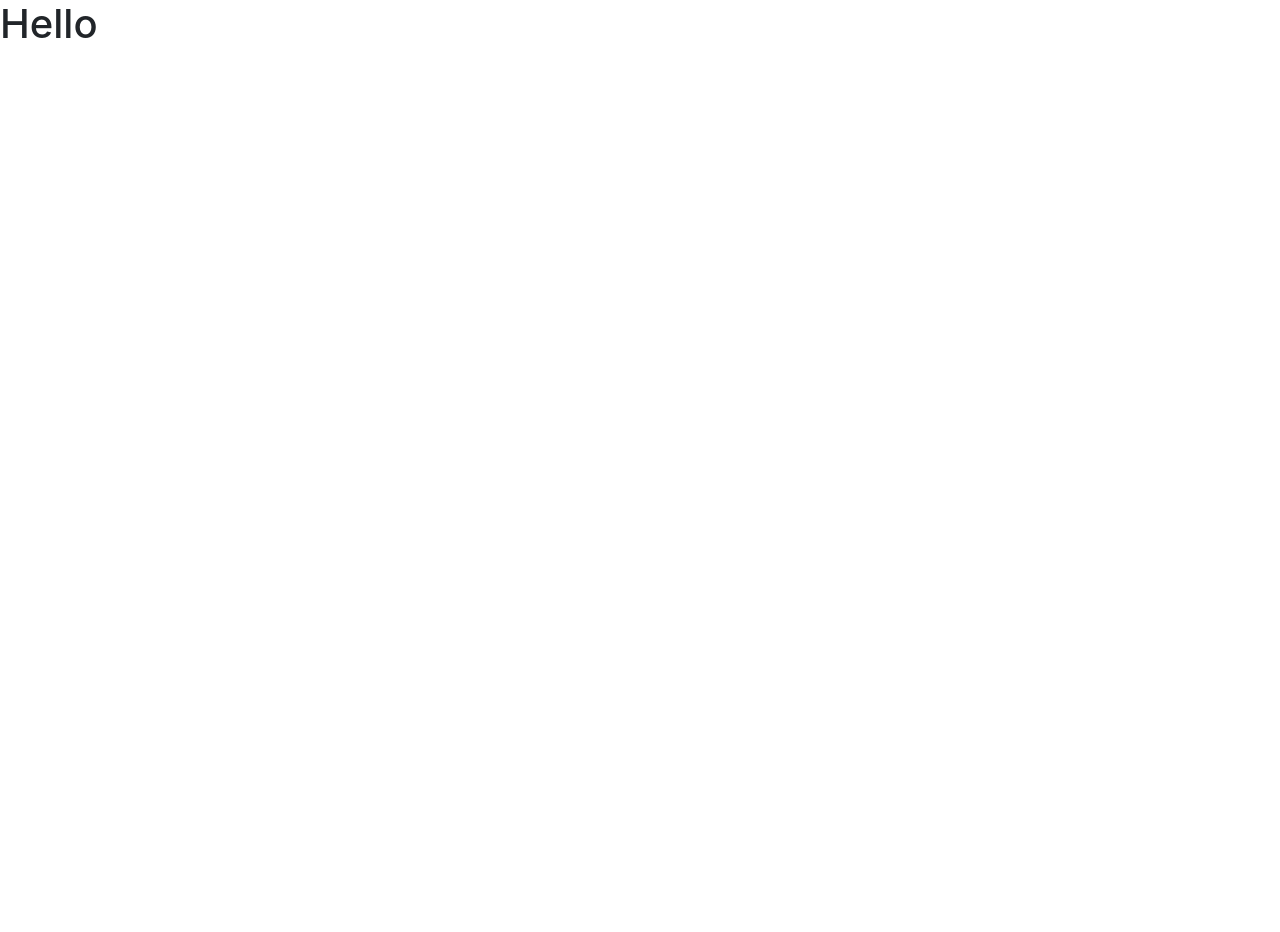
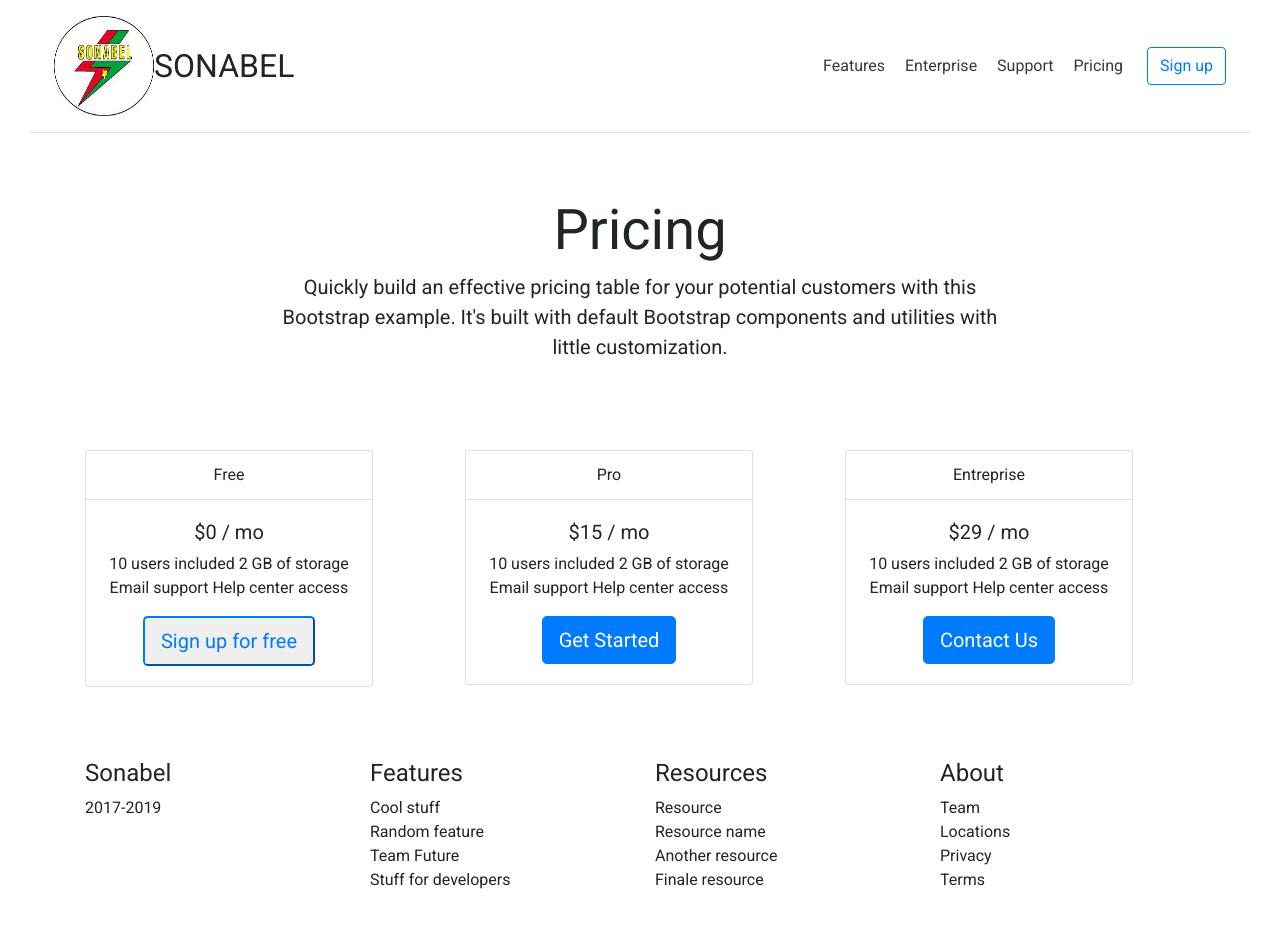
Before and after one commit to MalickFirst/Pricing-Page, a website: page index.html in a window 1280 px wide. Before the commit the page ends 800 px from the top, so only its background shows below. Drawn offline with nearby package versions, Linux system fonts and the light colour scheme.

Commit message:
Hmtl and css

```diff
--- a/index.html
+++ b/index.html
@@ -1,27 +1,108 @@
-<!DOCTYPE html>
+<!doctype html>
 <html lang="en">
-<head>
-    <meta charset="UTF-8">
-    <meta http-equiv="X-UA-Compatible" content="IE=edge">
-    <meta name="viewport" content="width=device-width, initial-scale=1.0">
+  <head>
+    <!-- Required meta tags -->
+    <meta charset="utf-8">
+    <meta name="viewport" content="width=device-width, initial-scale=1">
+
+    <!-- Bootstrap CSS -->
     <link rel="stylesheet" href="node_modules/bootstrap/dist/css/bootstrap.min.css" />
     <link rel="stylesheet" href="node_modules/bootstrap-social/bootstrap-social.css" />
     <link rel="stylesheet" href="node_modules/font-awesome/css/font-awesome.min.css" />
+    <link href="https://fonts.googleapis.com/css2?family=Lobster&family=Roboto&display=swap" rel="stylesheet">
     <link rel="stylesheet" href="style.css">
-    <title>A Pricing Page</title>
-</head>
-<body>
+    <title>Princing Page</title>
+  </head>
+
+  <div class="container-fluid">
+
+    <section id="Navigation">
+      <div class="container-fluid">
+        <div class="d-flex flex-column flex-md-row align-items-center p-3 px-md-4 mb-3 bg-white border-bottom box-shadow">
+          <img src="img/logo.jpg" height="100" width="100"  alt="logo" >
+         <h2 class="my-0 mr-md-auto ">SONABEL</h2>
+         <nav class="my-2 my-md-0 mr-md-3 ms-auto">
+             <a class="p-2 text-dark" href="#">Features</a>
+             <a class="p-2 text-dark" href="#">Enterprise</a>
+             <a class="p-2 text-dark" href="#">Support</a>
+             <a class="p-2 text-dark" href="#">Pricing</a>
+           </nav>
+           <a class="btn btn-outline-primary" href="#">Sign up</a>
+     </div>
+      </div>
+
+ </section>
 
 
- <h1>Hello</h1>
+<section id="Heading">
+   <div class="container text-center py-5">
+       <h1 class="display-4 ">Pricing</h1>
+       <p class="lead ">Quickly build an effective pricing table for your potential customers with this <br>Bootstrap example. It's built with default Bootstrap components and utilities with<br> little customization.</p>
+    </div>
+</section>
+
+<section id="Price" class="py-4 ">
+ <div class="container text-center">
+   <div class="row">
+     <div class="col-12 col-md-6 col-lg-4 mb-4">
+       <div class="card" style="width: 18rem">
+         <div class="card-header bg-white">Free</div>
+         <div class="card-body">
+           <h5>$0 / mo</h5>
+           <p>10 users included 2 GB of storage Email support Help center access</p>
+           <button class="btn-outline-primary btn-lg ">Sign up for free</button>
+         </div>
+       </div>
+     </div>
+     <div class="col-12 col-md-6 col-lg-4 mb-4">
+       <div class="card" style="width: 18rem">
+         <div class="card-header bg-white">Pro</div>
+         <div class="card-body">
+           <h5>$15 / mo</h5>
+           <p>10 users included 2 GB of storage Email support Help center access</p>
+           <button class="btn btn-primary btn-lg">Get Started</button>
+         </div>
+       </div>
+     </div>
+     <div class="col-12 col-md-6 col-lg-4 mb-4">
+       <div class="card" style="width: 18rem">
+         <div class="card-header bg-white">Entreprise</div>
+         <div class="card-body">
+           <h5>$29 / mo</h5>
+           <p>10 users included 2 GB of storage Email support Help center access</p>
+           <button class="btn btn-primary btn-lg" >Contact Us</button>
+         </div>
+       </div>
+     </div>
+   </div>
+ </div>
+
+</section>
+<section id="footer" class="py-4">
+ <div class="container">
+   <div class="row">
+     <div class="col">
+         <h4>Sonabel</h4>
+         <span>2017-2019</span>
+     </div>
+     <div class="col">
+       <h4>Features</h4>
+       <p>Cool stuff <br> Random feature <br> Team Future <br>Stuff for developers</p>
+     </div>
+     <div class="col">
+      <h4>Resources</h4>
+      <p>Resource <br> Resource name<br> Another resource <br>Finale resource</p>
+     </div>
+     <div class="col">
+        <h4>About</h4>
+        <p>Team<br> Locations<br> Privacy<br> Terms</p>
+     </div>
+   </div>
+ </div>
+</section>
+
+  </div>
 
 
-
-
-
-
-    <script src="node_modules/jquery/dist/jquery.slim.min.js"></script>
-    <script src="node_modules/popper.js/dist/umd/popper.min.js"></script>
-    <script src="node_modules/bootstrap/dist/js/bootstrap.min.js"></script>
-</body>
+  </body>
 </html>
--- a/style.css
+++ b/style.css
@@ -0,0 +1,17 @@
+
+
+* {
+    margin: 0;
+    padding: 0;
+    box-sizing: border-box;
+}
+
+body {
+    font-family: 'Roboto', sans-serif;
+    display: block;
+    font-size:  1rem;
+    font-weight: 400;
+    line-height: 1.5;
+
+
+}
```
Also changed, not shown: package.json (added, +32 -0 lines), img/logo.jpg (added), 1 other file.
